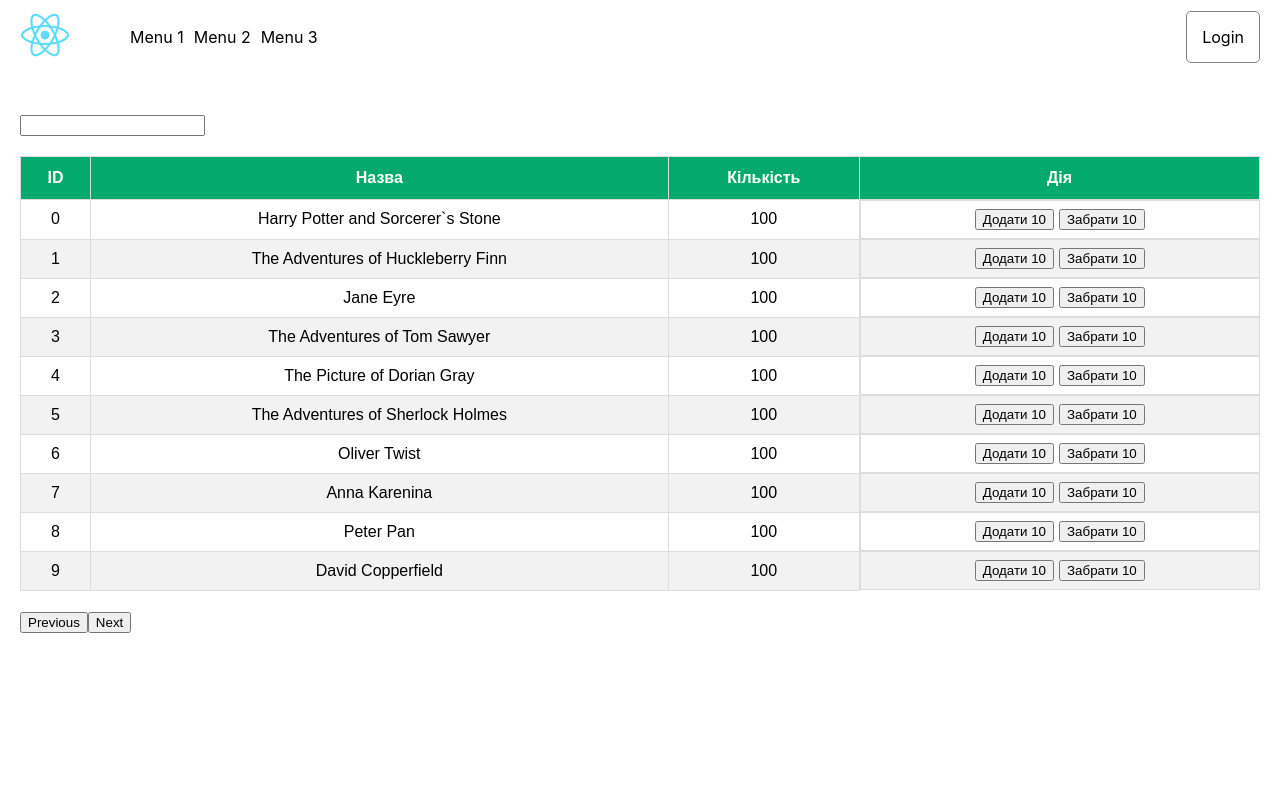
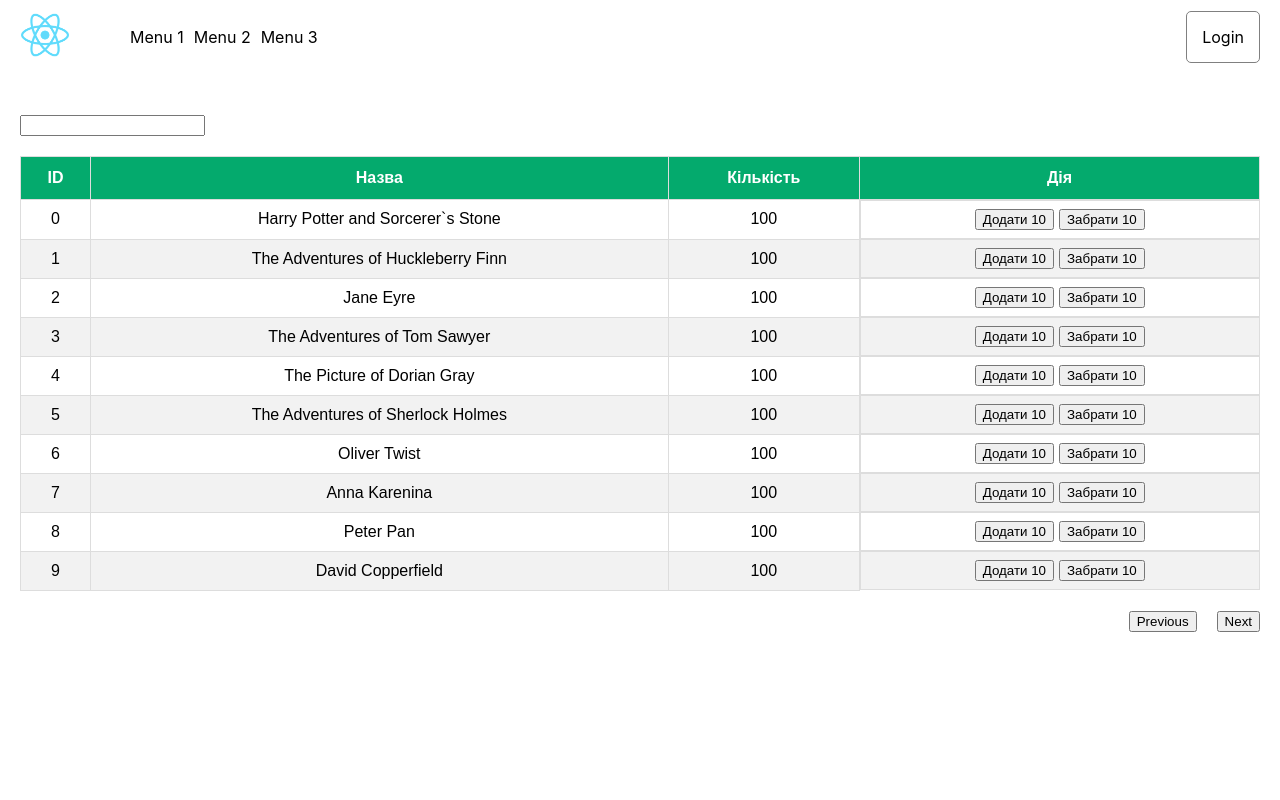
Before and after one commit to KolyaSotnichenko/testtask, a React (Create React App) app: page / in a window 1280 px wide. Shown: the top 800 px of the page. Built offline with nearby package versions, Linux system fonts and the light colour scheme.

Commit message:
added pagination

```diff
--- a/src/components/MainPart/BasicTable.jsx
+++ b/src/components/MainPart/BasicTable.jsx
@@ -1,4 +1,4 @@
-import React, { useMemo, useContext, useState } from 'react'
+import React, { useMemo, useContext } from 'react'
 import { useTable, useGlobalFilter, usePagination } from 'react-table'
 import { COLUMNS } from './columns'
 import GlobalFilter from './GlobalFilter'
@@ -11,12 +11,12 @@ import ModalMinus from './ModalMinus'
 
 export const Actions = (props) => {
 
+    const { row } = props
+
     const [context, setContext] = useContext(Context)
-    const [fourContext, setFourContext] = useContext(Context);
     const [twoContext, setTwoContext] = useContext(TwoContext)
     const [threeContext, setThreeContext] = useContext(ThreeContext)
-
-    const { row } = props
+    // const [fourContext, setFourContext] = useContext(Context);
 
     const onClickPluss = () => {
 
@@ -28,8 +28,6 @@ export const Actions = (props) => {
         })
 
         setTwoContext(true)
-
-        console.log(row)
         setContext(newState)
         // setFourContext(row)
 
@@ -110,7 +108,7 @@ const BasicTable = () => {
                     }
                 </tbody>
             </table>
-            <div>
+            <div className='pagination'>
                 <button onClick={() => previousPage()}>Previous</button>
                 <button onClick={() => nextPage()}>Next</button>
             </div>
--- a/src/components/MainPart/MainPart.scss
+++ b/src/components/MainPart/MainPart.scss
@@ -37,6 +37,13 @@ table th {
   text-align: center;
   background-color: #04AA6D;
   color: white;
+}
+
+.pagination {
+  display: flex;
+  flex-direction: row;
+  justify-content: flex-end;
+  column-gap: 20px;
 }
 
 .modalBox {
```
